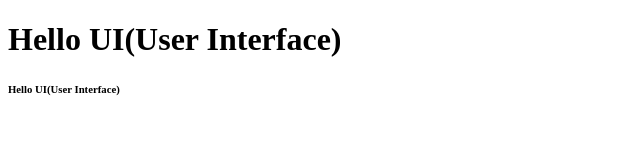
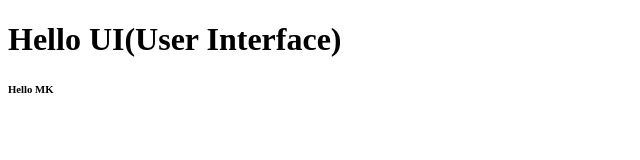
Before and after one commit to DAMASCENE-Muke/MK-UI.github.io, a plain HTML site: page index.html in a window 1280 px wide. Shown: the full height of the page, 0-640 px from the left. Drawn offline with Linux system fonts and the light colour scheme.

Commit message:
Update index.html

```diff
--- a/index.html
+++ b/index.html
@@ -10,7 +10,8 @@
 </head>
 <body>
 <h1>Hello UI(User Interface)</h1>
-    <h6>Hello UI(User Interface)</h6>
+
+<h6>Hello MK</h6>
 
 
 </body>
```
